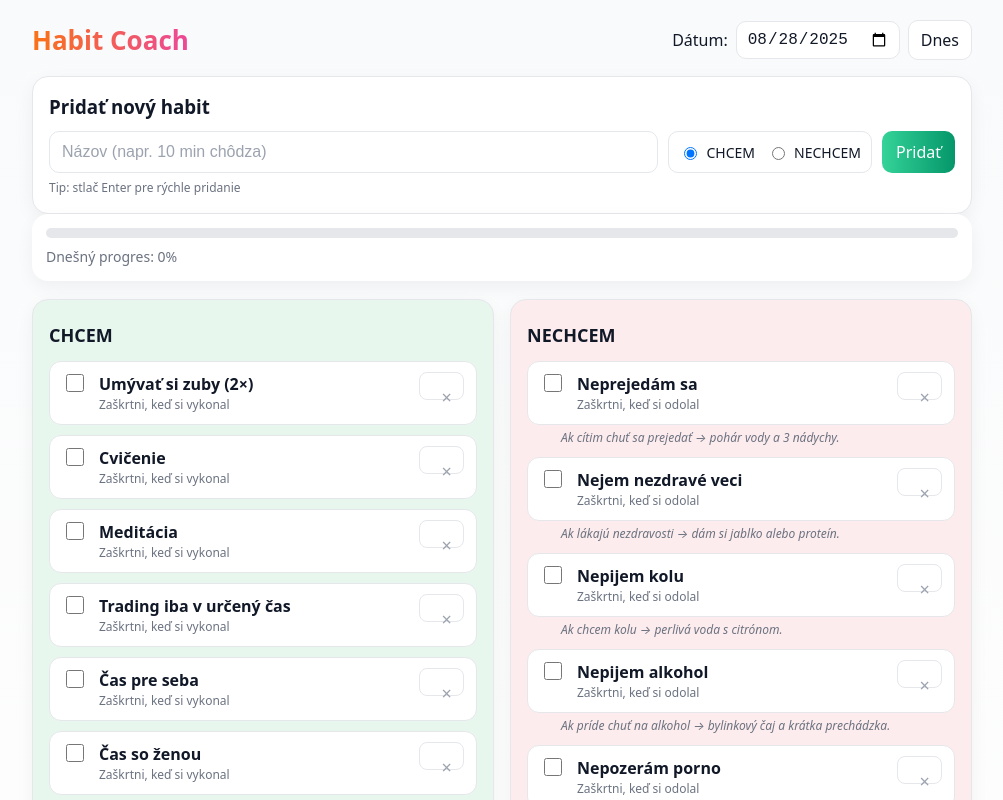
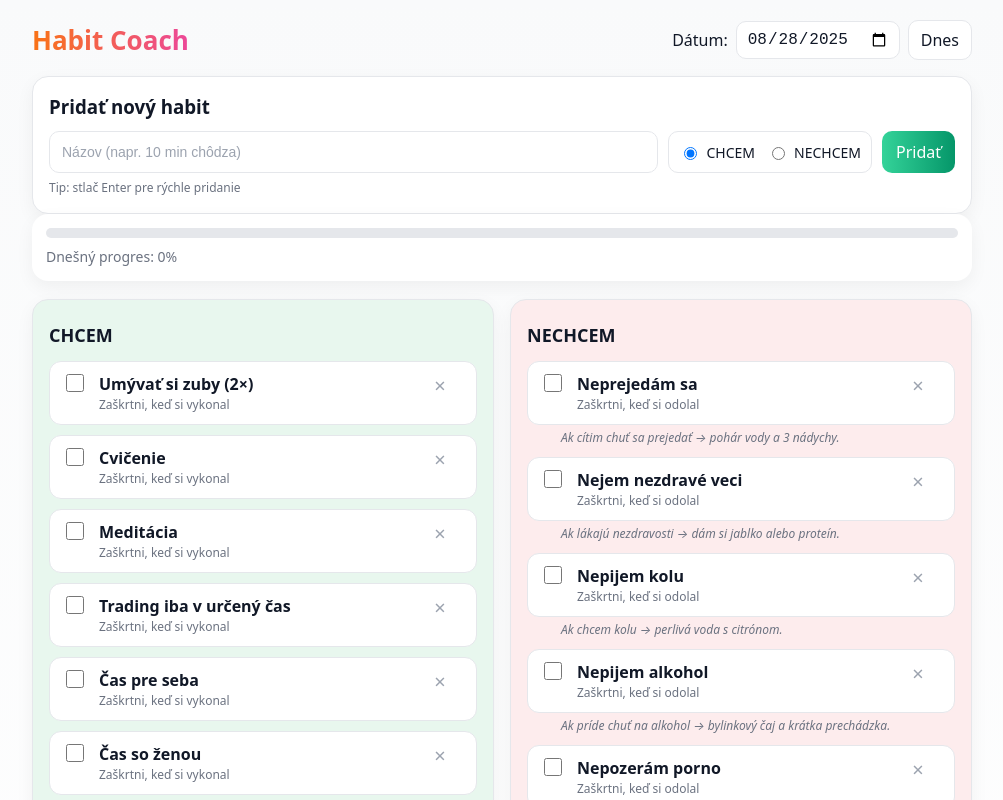
Before and after one commit to debnaro/habit-coach, a React (Vite) app: page / in a window 1280 px wide. Shown: the top 800 px of the page, without its empty margins (138-1141 px from the left). Built offline with nearby package versions, Linux system fonts and the light colour scheme.

Commit message:
style: nicer delete button

```diff
--- a/src/App.css
+++ b/src/App.css
@@ -38,7 +38,7 @@ body {
   align-items: center;
   justify-content: space-between;
   margin-bottom: 16px;
-  flex-wrap: wrap; /* umožní zalomenie na mobile */
+  flex-wrap: wrap;
 }
 
 .brand {
@@ -61,7 +61,7 @@ body {
   padding: 8px 10px;
   border: 1px solid var(--border);
   border-radius: 10px;
-  max-width: 180px; /* fix aby nepretláčalo */
+  max-width: 180px;
 }
 
 .controls button {
@@ -115,7 +115,7 @@ body {
   padding: 16px;
   box-shadow: 0 6px 18px rgba(0,0,0,0.05);
   border: 1px solid var(--border);
-  overflow: hidden; /* fix overflow tieňov a obsahu */
+  overflow: hidden;
 }
 
 .card.green { background: var(--green); }
@@ -156,7 +156,6 @@ body {
 
 .weekly h3 { margin: 6px 0 12px; }
 
-/* fix weekly grid aby sa prispôsobil mobilu */
 .weekGrid {
   display: grid;
   grid-template-columns: repeat(auto-fit, minmax(90px, 1fr));
@@ -190,6 +189,7 @@ body {
   color: var(--muted);
   font-size: 14px;
 }
+
 /* ---------- Adder UI (pridať nový habit) ---------- */
 .adder h3 { margin: 0 0 10px; }
 .adderRow {
@@ -206,7 +206,23 @@ body {
   border-radius: 10px;
   font-size: 14px;
   background: #fff;
+  color: #111827 !important;
+  caret-color: #111827 !important;
 }
+.textInput::placeholder {
+  color: #9ca3af !important;
+}
+input:-webkit-autofill,
+input:-webkit-autofill:hover,
+input:-webkit-autofill:focus {
+  -webkit-box-shadow: 0 0 0px 1000px #ffffff inset !important;
+  -webkit-text-fill-color: #111827 !important;
+}
+input, select, textarea, button {
+  color: #111827;
+  font-size: 16px;
+}
+
 .typeToggle {
   display: flex;
   gap: 12px;
@@ -230,40 +246,24 @@ body {
 }
 .adderHint { margin-top: 6px; color: var(--muted); font-size: 12px; }
 
-/* malé “x” tlačidlo na odstránenie */
+/* malé okrúhle X tlačidlo na odstránenie */
 .xBtn {
   margin-left: auto;
-  background: #fff;
-  border: 1px solid var(--border);
-  border-radius: 8px;
-  width: 28px; height: 28px;
-  line-height: 26px;
-  text-align: center;
-  font-size: 18px;
+  background: transparent;
+  border: none;
   color: #9ca3af;
+  font-size: 20px;
+  line-height: 1;
   cursor: pointer;
+  display: flex;
+  align-items: center;
+  justify-content: center;
+  width: 28px;
+  height: 28px;
+  border-radius: 50%;
+  transition: background 0.2s, color 0.2s;
 }
-.xBtn:hover { background: #f3f4f6; color: #ef4444; }
-/* --- Fix: text v inpute nevidno / autofill --- */
-.textInput {
-  color: #111827;              /* farba písma */
-  background: #fff;            /* biele pozadie */
-  caret-color: #111827;        /* farba kurzora */
-  font-size: 16px;             /* zamedzí mobilnému zoomu */
+.xBtn:hover {
+  background: #fee2e2;
+  color: #ef4444;
 }
-
-.textInput::placeholder {
-  color: #9ca3af;              /* jemnejšia placeholder farba */
-}
-
-/* Chrome/Safari autofill fix (inak býva žlté pozadie a biely text) */
-input:-webkit-autofill {
-  -webkit-box-shadow: 0 0 0px 1000px #ffffff inset !important;
-  -webkit-text-fill-color: #111827 !important;
-}
-
-/* pre istotu aj ostatné inputy na mobile nech majú čitateľnú farbu a 16px */
-input, select, textarea, button {
-  color: #111827;
-  font-size: 16px;
-}
```
